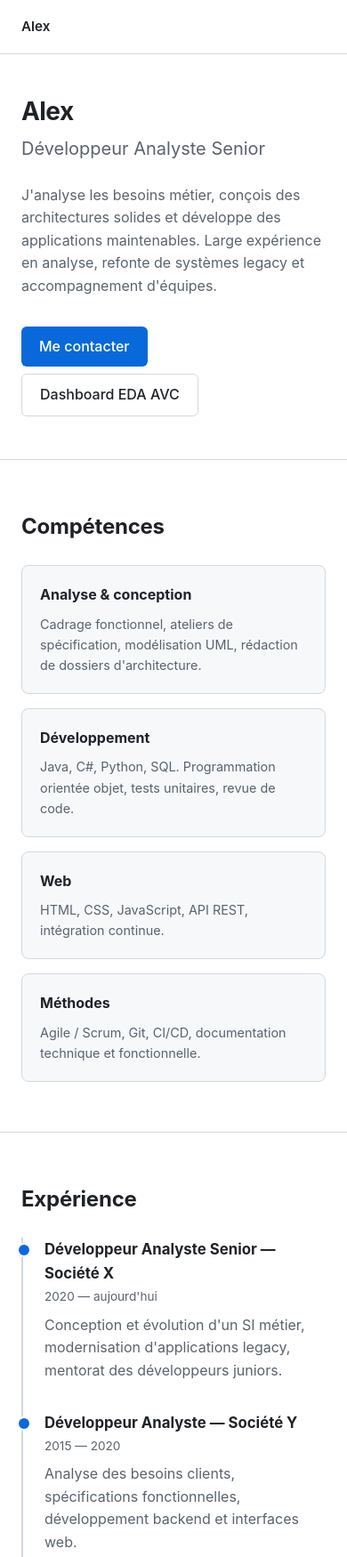
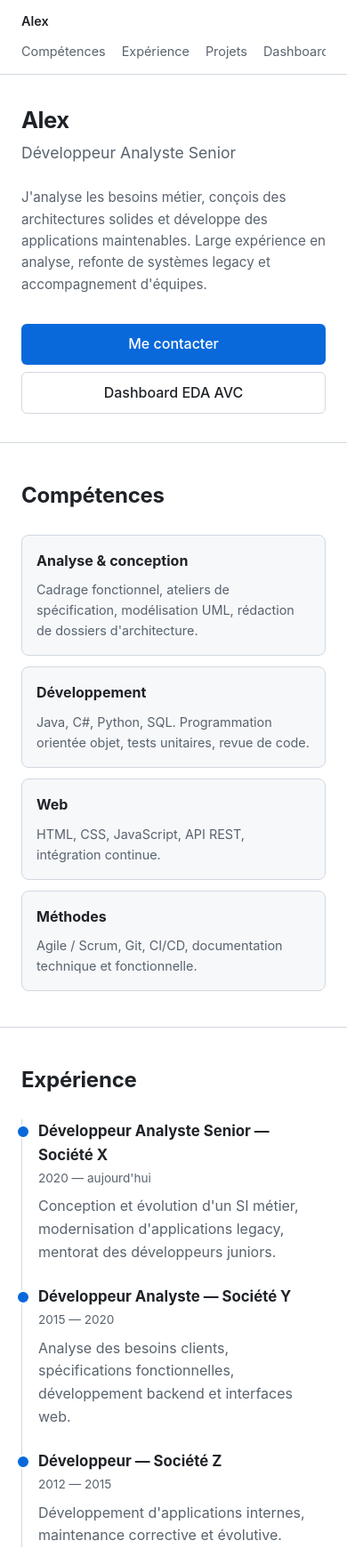
Before and after one commit to Mfivez/demo-pour-alex, a plain HTML site: page index.html in a window 390 px wide. Shown: the top 1750 px of the page at 89% size. Drawn offline with Linux system fonts and the light colour scheme.

Commit message:
fix: responsive mobile nickel sur index et dashboard
- Nav : plus masquée sur mobile, reflow avec liens scrollables horizontalement
- Header sticky désactivé sur petit écran (gain de place)
- CTA empilés pleine largeur, tailles fluides avec clamp()
- Grilles compétences/projets et grid-2 sur une colonne
- Dashboard : KPIs 2 colonnes (1 sous 380px), hauteurs de graphes réduites,
  galerie 2 colonnes serrées, paddings resserrés
- chart-marriage passe par une classe CSS (plus de height inline qui
  écrasait les media queries)

Generated by Mistral Vibe.

Co-Authored-By: Mistral Vibe <vibe@mistral.ai>

```diff
--- a/index.html
+++ b/index.html
@@ -83,7 +83,7 @@
 
     .hero h1 {
       margin: 0 0 8px;
-      font-size: 2.25rem;
+      font-size: clamp(1.6rem, 5vw, 2.25rem);
       line-height: 1.2;
       letter-spacing: -0.02em;
     }
@@ -124,6 +124,8 @@
     }
 
     .btn-secondary:hover { background: var(--surface); }
+
+    section h2 { font-size: clamp(1.25rem, 4vw, 1.5rem); }
 
     /* ---- Sections ---- */
     section { padding: 56px 0; }
@@ -266,10 +268,36 @@
     }
 
     @media (max-width: 640px) {
-      nav ul { display: none; }
-      .hero { padding: 48px 0; }
-      .hero h1 { font-size: 1.75rem; }
+      /* Header : brand au-dessus, liens scrollables horizontalement au lieu de disparaître */
+      header { position: static; backdrop-filter: none; }
+      nav { flex-direction: column; align-items: flex-start; gap: 10px; height: auto; padding: 12px 0; }
+      nav ul {
+        display: flex;
+        gap: 18px;
+        width: 100%;
+        overflow-x: auto;
+        -webkit-overflow-scrolling: touch;
+        scrollbar-width: none;
+      }
+      nav ul::-webkit-scrollbar { display: none; }
+      nav a { white-space: nowrap; font-size: 0.9rem; }
+
+      .hero { padding: 36px 0 32px; }
+      .hero p.lead { font-size: 0.95rem; }
+      .hero .subtitle { font-size: 1.1rem; }
+
+      /* CTA empilés en pleine largeur */
+      .btn { display: block; text-align: center; }
       .btn-secondary { margin-left: 0; margin-top: 8px; }
+
+      section { padding: 40px 0; }
+      .skills, .projects { grid-template-columns: 1fr; gap: 12px; }
+      .skill-card, .project-card { padding: 16px; }
+
+      .timeline { border-left-width: 1px; }
+      .timeline-item { padding-left: 18px; padding-bottom: 24px; }
+
+      footer { padding: 24px 0; }
     }
   </style>
 </head>
```
Also changed, not shown: dashboard.html (+53 -6 lines).
